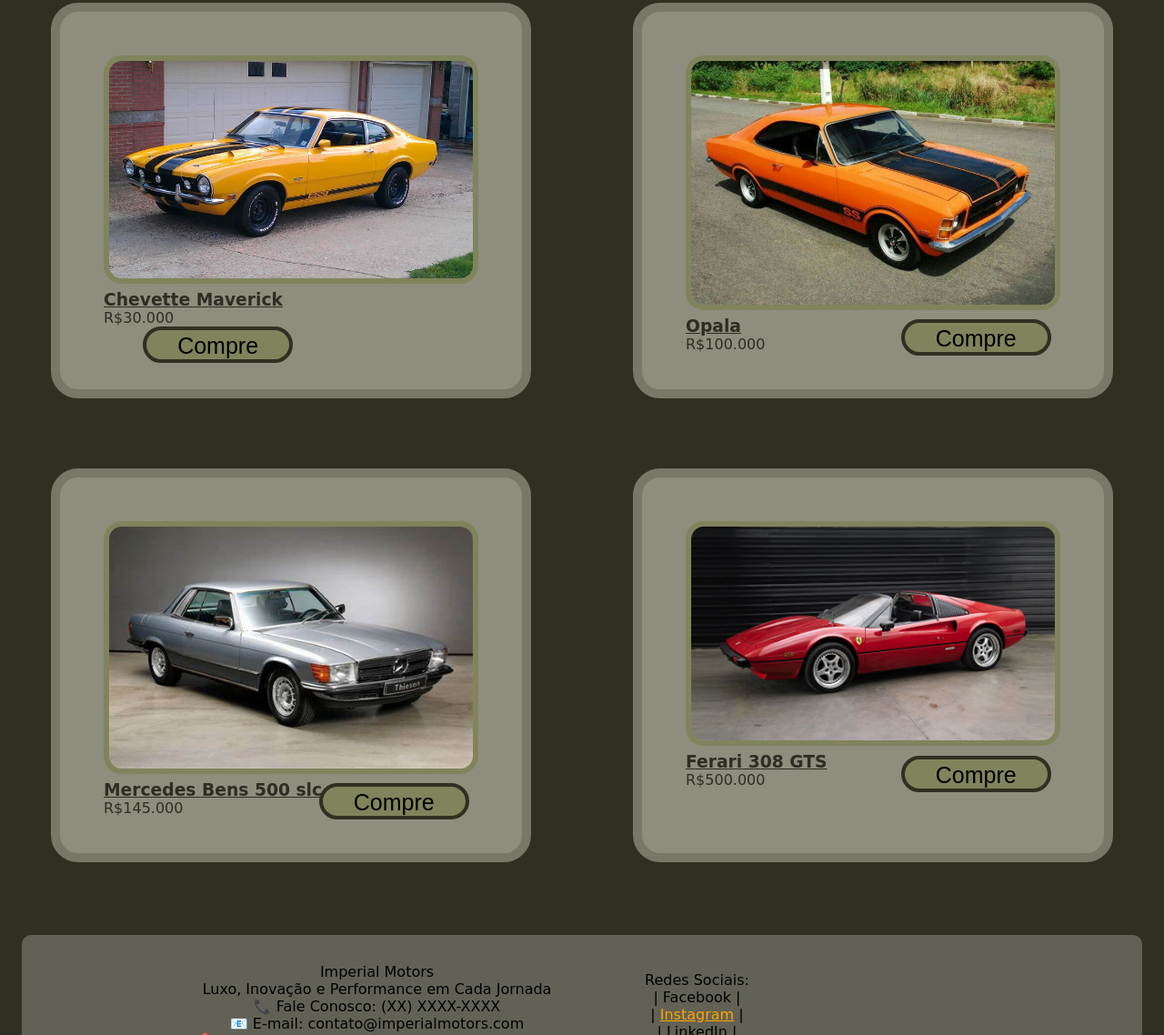
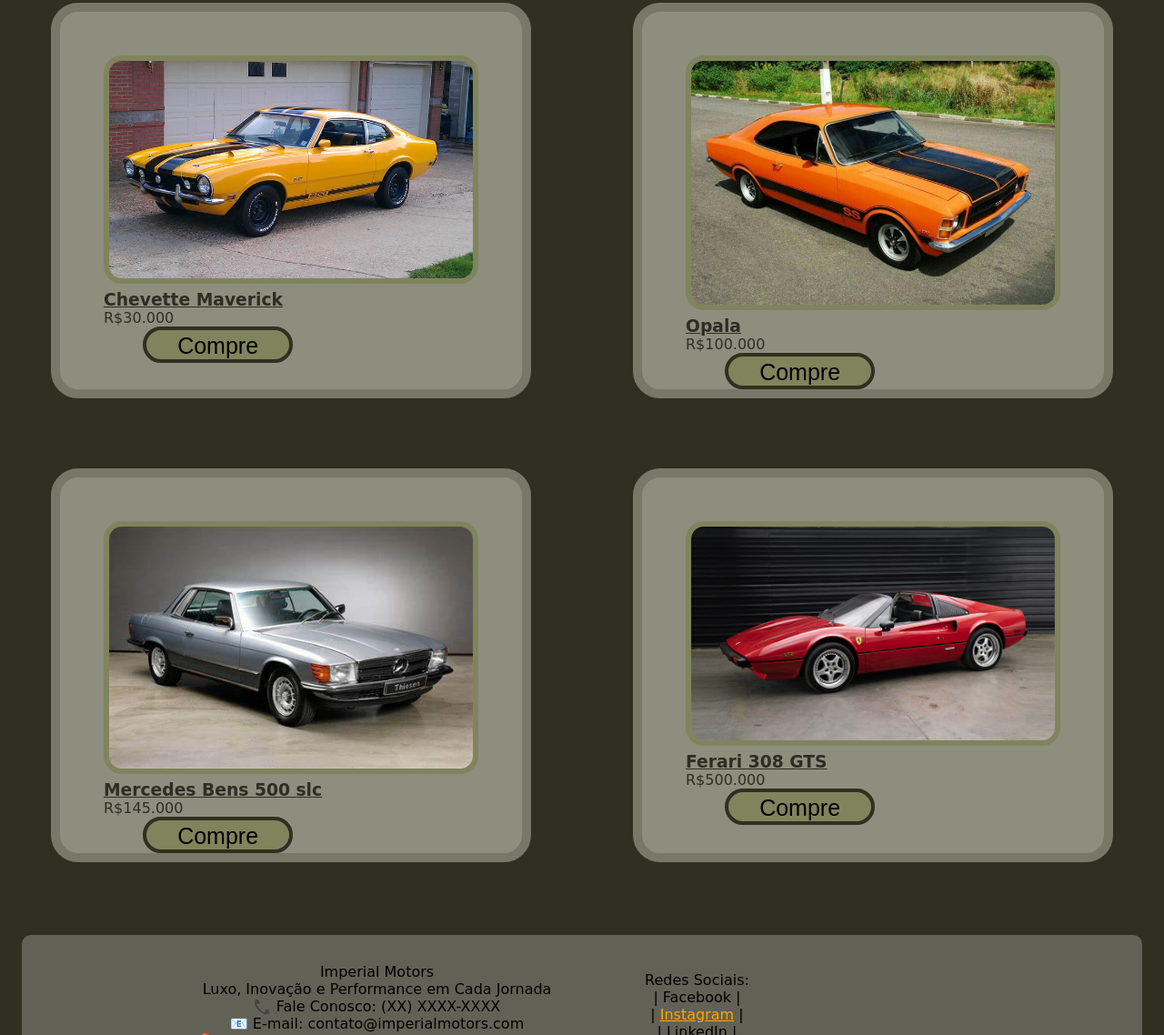
Before and after one commit to Henriluiz/portfolio-car, a plain HTML site: page menu/carro.html in a window 1280 px wide. Shown: the part 225-1363 px from the top of the page at 91% size. Drawn offline with Linux system fonts and the light colour scheme; a web font is replaced by a local one.

Commit message:
Update carro.html

```diff
--- a/menu/carro.html
+++ b/menu/carro.html
@@ -19,13 +19,13 @@
                     <img src="./imgs_menu/Chevette_Maverick.jpg" alt="Chevette Maverick">
                     <h3>Chevette Maverick</h3>
                     <p>R$30.000</p>
-                    <button onclick="window.location.href='carros/chevette/login_maverick.html';">Compre</button>
+                    <button onclick="window.location.href='carros/chevette/login_maverick.html'">Compre</button>
                 </div>
                 <div class="div2">
                     <img src="./imgs_menu/opala.jpg" alt="Opala">
                     <h3>Opala</h3>
                     <p>R$100.000</p>
-                    <button class="div1b" onclick="window.location.href='carros/opala/login_opala.html';">Compre</button>
+                    <button onclick="window.location.href='carros/opala/login_opala.html'">Compre</button>
                 </div>
             </section>
             <section class="divs">
@@ -33,13 +33,13 @@
                     <img src="./imgs_menu/mercedes_bens500slc.jpg" alt="Mercedes Bens 500 slc 1971-1981">
                     <h3>Mercedes Bens 500 slc</h3>
                     <p>R$145.000</p>
-                    <button class="div1a" onclick="window.location.href='carros/mercedes/login_bens500.html';">Compre</button>
+                    <button onclick="window.location.href='carros/mercedes/login_bens500.html'">Compre</button>
                 </div>
                 <div class="div2">
                     <img src="./imgs_menu/ferrai308gts1978.jpg" alt="Ferari 308 GTS 1978">
                     <h3>Ferari 308 GTS</h3>
                     <p>R$500.000</p>
-                    <button class="div1b" onclick="window.location.href='carro/ferrari/login_ferrari_308gts.html';">Compre</button>
+                    <button onclick="window.location.href='carro/ferrari/login_ferrari_308gts.html'">Compre</button>
                 </div>
             </section>
         </main>
```
